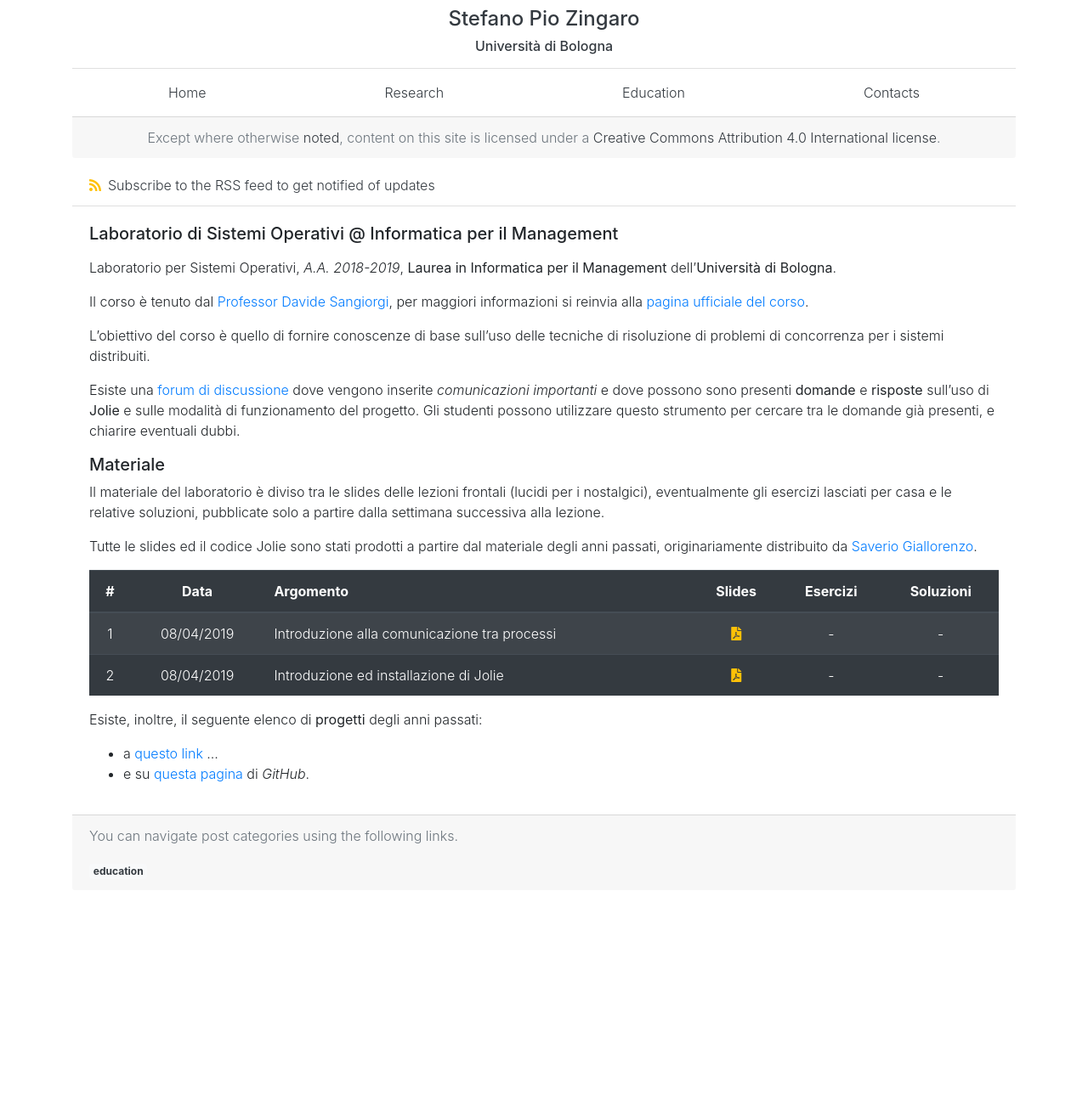
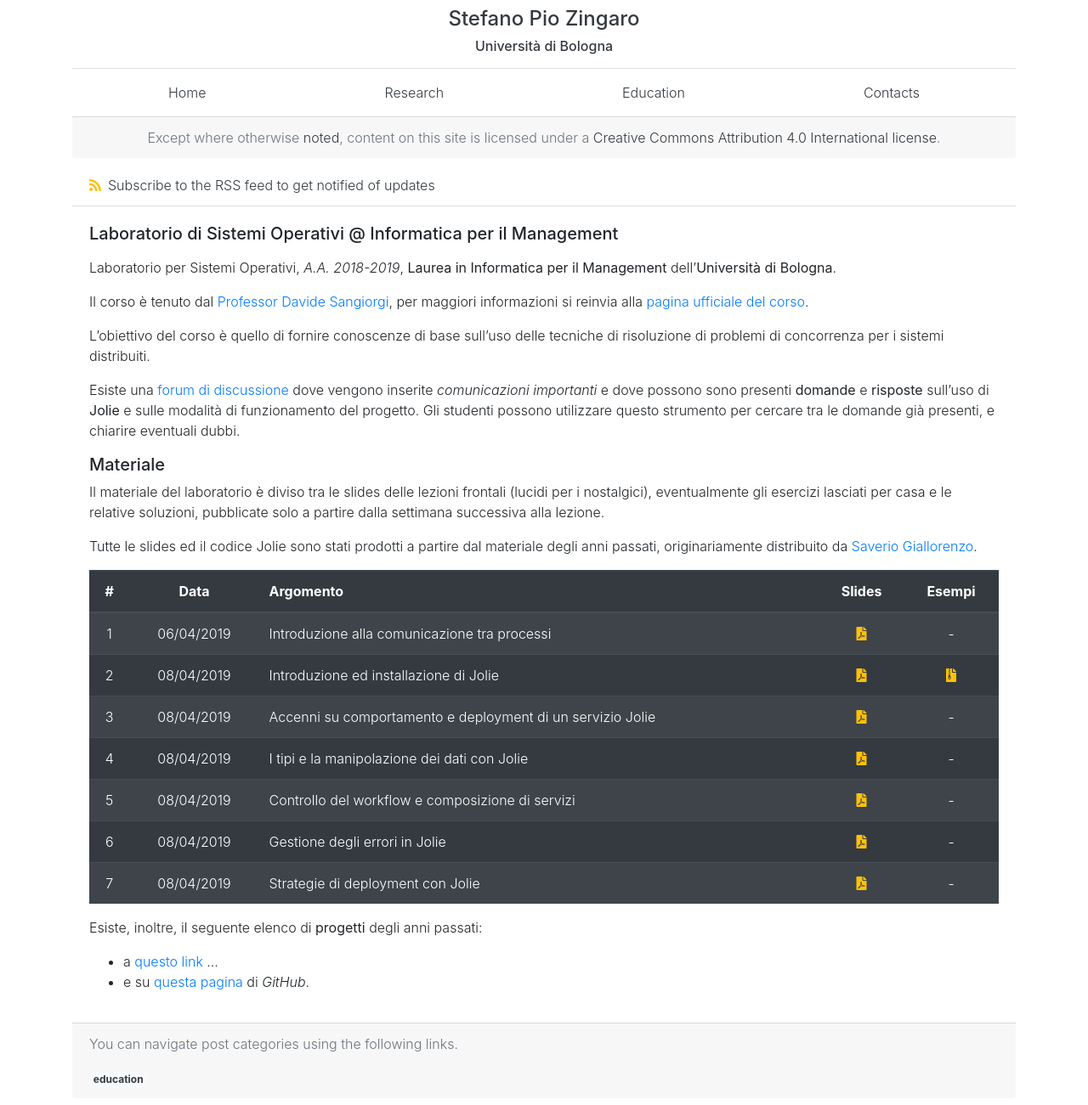
Before and after one commit to saltgz/saltgz.github.io, a Jekyll site: the page built from _posts/2018-04-09-so-lab-cs.md, in a window 1280 px wide. Shown: the whole page at 85% size. Built offline with Jekyll 4.4.1, drawn with Linux system fonts in a browser that asks for light colours; nearby versions of some CDN libraries; before the commit the page ends 1056 px from its top, so only the background shows below that.

Commit message:
update so lab with example from lecture

```diff
--- a/_posts/2018-04-09-so-lab-cs.md
+++ b/_posts/2018-04-09-so-lab-cs.md
@@ -29,10 +29,15 @@ soluzioni, pubblicate solo a partire dalla settimana successiva alla lezione.
 Tutte le slides ed il codice Jolie sono stati prodotti a partire dal materiale
 degli anni passati, originariamente distribuito da [Saverio Giallorenzo](https://saveriogiallorenzo.com/).
 
-| #   | Data | Argomento | Slides | Esercizi | Soluzioni |
-| :-: | :--: | --------- | :----: | :------: | :-------: |
-| 1   | 08/04/2019 | Introduzione alla comunicazione tra processi | [<i class="fas fa-file-pdf" title="PDF"></i>]({{ "/assets/teaching/slides/jolie/000_Interprocess_Communication.pdf" | prepend: site.baseurl }}) | - | - |
-| 2   | 08/04/2019 | Introduzione ed installazione di Jolie | [<i class="fas fa-file-pdf" title="PDF"></i>]({{ "/assets/teaching/slides/jolie/001_Introduction.pdf" | prepend: site.baseurl }}) | - | - |
+| #   | Data | Argomento | Slides | Esempi |
+| :-: | :--: | --------- | :----: | :----: |
+| 1   | 06/04/2019 | Introduzione alla comunicazione tra processi | [<i class="fas fa-file-pdf" title="PDF"></i>]({{ "/assets/teaching/slides/jolie/000_Interprocess_Communication.pdf" | prepend: site.baseurl }}) | - |
+| 2   | 08/04/2019 | Introduzione ed installazione di Jolie | [<i class="fas fa-file-pdf" title="PDF"></i>]({{ "/assets/teaching/slides/jolie/001_Introduction.pdf" | prepend: site.baseurl }}) | [<i class="fas fa-file-archive" title="ZIP"></i>]({{ "/assets/teaching/esercizi/jolie/001_examples.zip" | prepend: site.baseurl }}) |
+| 3   | 08/04/2019 | Accenni su comportamento e deployment di un servizio Jolie | [<i class="fas fa-file-pdf" title="PDF"></i>]({{ "/assets/teaching/slides/jolie/002_BasicsFirstServiceAndBasicDeployment.pdf" | prepend: site.baseurl }}) | - |
+| 4   | 08/04/2019 | I tipi e la manipolazione dei dati con Jolie | [<i class="fas fa-file-pdf" title="PDF"></i>]({{ "/assets/teaching/slides/jolie/003_Basic Behaviour-TypesAndDataManipulation.pdf" | prepend: site.baseurl }}) | - |
+| 5   | 08/04/2019 | Controllo del workflow e composizione di servizi | [<i class="fas fa-file-pdf" title="PDF"></i>]({{ "/assets/teaching/slides/jolie/004_Basic Behaviour-CompositionAndWorkflow.pdf" | prepend: site.baseurl }}) | - |
+| 6   | 08/04/2019 | Gestione degli errori in Jolie | [<i class="fas fa-file-pdf" title="PDF"></i>]({{ "/assets/teaching/slides/jolie/005_Advanced Behaviour-FaultsAndDynamicBinding.pdf" | prepend: site.baseurl }}) | - |
+| 7   | 08/04/2019 | Strategie di deployment con Jolie | [<i class="fas fa-file-pdf" title="PDF"></i>]({{ "/assets/teaching/slides/jolie/006_Advanced Deployment-ArchitecturalComposition.pdf" | prepend: site.baseurl }}) | - |
 
 <!-- | 2   | 08/04/2019 | Introduzione alla comunicazione tra processi | [<i class="fas fa-file-pdf" title="PDF"></i>]({{ "/assets/teaching/slides/jolie/000_Interprocess_Communication.pdf" | prepend: site.baseurl }}) | [<i class="fas fa-file-archive" title="ZIP"></i>]({{ "/assets/teaching/esercizi/jolie/000_Esercizi.zip" | prepend: site.baseurl }}) | [<i class="fas fa-file-archive" title="ZIP"></i>]({{ "/assets/teaching/esercizi/jolie/000_Soluzioni.zip" | prepend: site.baseurl }}) | -->
 
```
Also changed, not shown: 6 other files.
